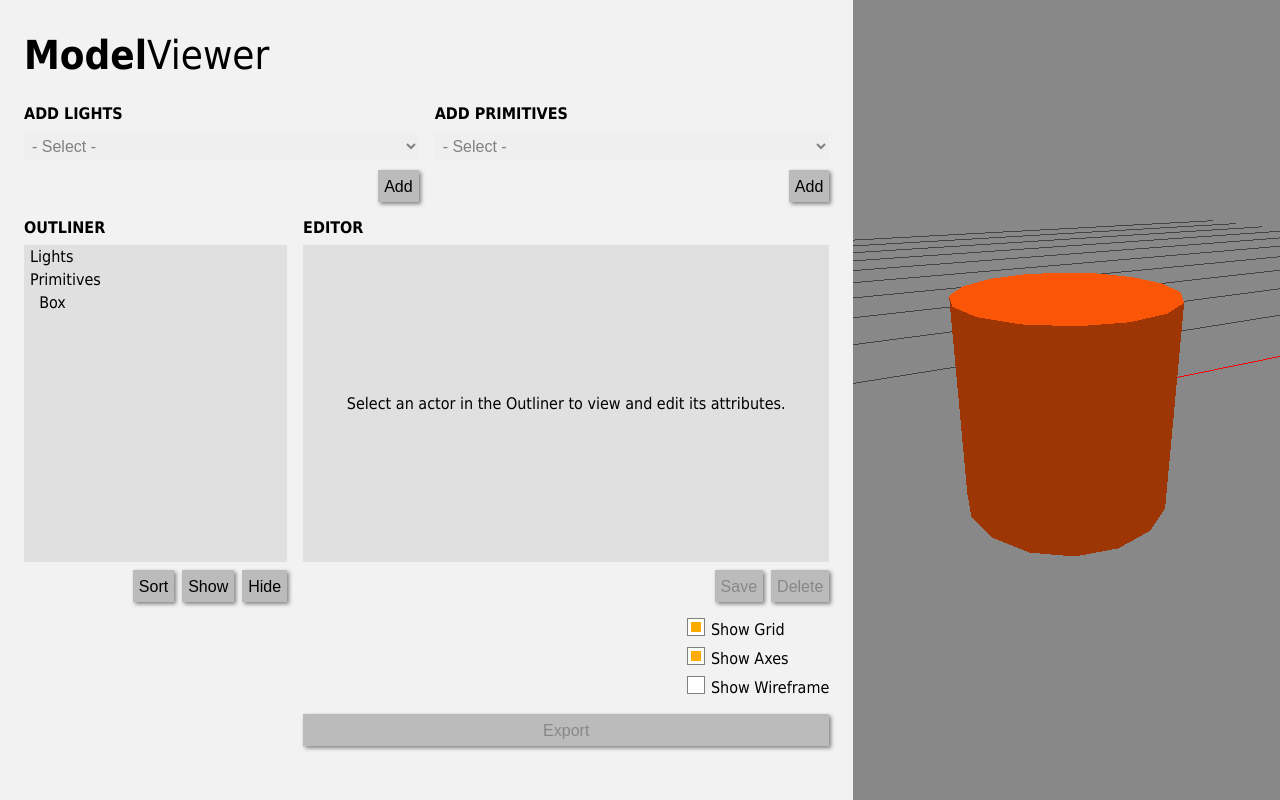
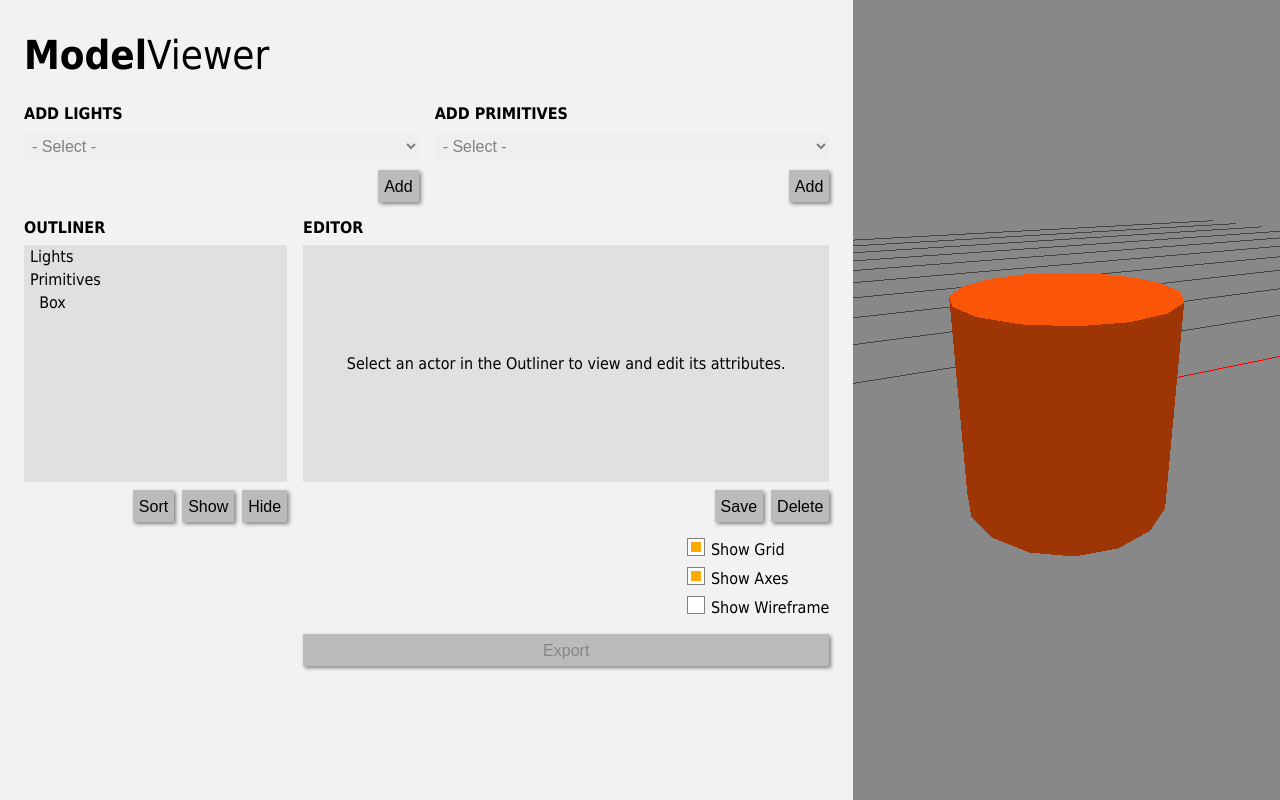
Before and after one commit to tlouchao/model-viewer, a React app: page / in a window 1280 px wide. Built offline with nearby package versions, Linux system fonts and the light colour scheme.

Commit message:
handle delete event

```diff
--- a/src/components/AppState.js
+++ b/src/components/AppState.js
@@ -23,9 +23,9 @@ const AppState = () => {
     const [actors, setActors] = useState(categoryMapHelper({}))
 
     const [categoriesSelected, setCategoriesSelected] = useState(categoryMapHelper(false))
-    const [categoryItemsSelected, setCategoryItemsSelected] = useState(categoryMapHelper([]))
+    const [categoryItemsSelected, setCategoryItemsSelected] = useState(categoryMapHelper({}))
     const [categoriesVisible, setCategoriesVisible] = useState(categoryMapHelper(true))
-    const [categoryItemsVisible, setCategoryItemsVisible] = useState(categoryMapHelper([]))
+    const [categoryItemsVisible, setCategoryItemsVisible] = useState(categoryMapHelper({}))
     const [currentSelected, setCurrentSelected] = useState(null)
 
     const [showGrid, setShowGrid] = useState(true)
@@ -229,6 +229,7 @@ const AppState = () => {
     }
 
     const handleSort = () => {
+        console.log("sort")
         let nextActorIds = []
     }
 
@@ -250,17 +251,30 @@ const AppState = () => {
                 (categoryItemsSelected[x][y]) ? [y, boolValue] : [y, categoryItemsVisible[x][y]]
             ))])
         })
-        console.log(nextVisibleState)
-        console.log(nextVisibleItemsState)
         setCategoriesVisible(Object.fromEntries(nextVisibleState))
         setCategoryItemsVisible(Object.fromEntries(nextVisibleItemsState))
     }
 
-    const handleDelete = (e) => {
-        const id = e.target.id
-        const categoryType = e.target.dataset.categorytype + 's'
-        if (currentSelected && !currentSelected.hasAttribute("data-actortype")) {
-            console.log("delete me at " + id)
+    const handleDelete = () => {
+        if (currentSelected && currentSelected.hasAttribute("data-actortype")) {
+            const id = currentSelected.dataset.id
+            const categoryType = currentSelected.dataset.categorytype + 's'
+            let nextActors = {...actors}
+            let nextCategoryItemsSelected = {...categoryItemsSelected} // todo: move into actors
+            let nextCategoryItemsVisible = {...categoryItemsVisible} // todo: move into actors
+            delete nextActors[categoryType][id]
+            delete nextCategoryItemsSelected[categoryType][id]
+            delete nextCategoryItemsVisible[categoryType][id]
+            setActors(nextActors)
+            setCategoryItemsSelected(nextCategoryItemsSelected)
+            setCategoriesVisible(nextCategoryItemsVisible)
+            const deleteIdx = actorIds[categoryType].findIndex((x) => x === Number(id))
+            setActorIds(prevState => ({
+                ...prevState,
+                [categoryType]: [].concat(prevState[categoryType].slice(0, deleteIdx),
+                                          prevState[categoryType].slice(deleteIdx + 1, prevState[categoryType].length))
+            }))
+            setCurrentSelected(null)
         }
     }
 
@@ -299,6 +313,7 @@ const AppState = () => {
                             handleOutlinerSort={handleSort}
                             handleOutlinerVisible={handleVisible}
                             handleOutlinerHidden={handleHidden}
+                            handleEditorDelete={handleDelete}
                             showGrid={showGrid}
                             showAxes={showAxes}
                             showWireframe={showWireframe}
--- a/src/components/gui/Editor.js
+++ b/src/components/gui/Editor.js
@@ -3,7 +3,7 @@ import EditorActorSummary from "./EditorActorSummary"
 
 const Editor = (props) => {
     let content;
-    if (!props.currentSelected || props.currentSelected.dataset.elemtype === "category") {
+    if (!props.currentSelected || !props.currentSelected.hasAttribute("data-actortype")) {
         content = <p id="editor-empty">
             Select an actor in the Outliner to view and edit its attributes.
             </p>
--- a/src/components/gui/EditorContainer.js
+++ b/src/components/gui/EditorContainer.js
@@ -7,8 +7,8 @@ const EditorContainer = (props) => {
             <h2 className="name-container">Editor</h2>
             <Editor actors={props.actors} currentSelected={props.currentSelected} />
             <div className="button-group">
-                <button disabled>Save</button>
-                <button disabled>Delete</button>
+                <button>Save</button>
+                <button onClick={props.handleEditorDelete}>Delete</button>
             </div>
         </div>
     )
--- a/src/components/gui/GUILayout.js
+++ b/src/components/gui/GUILayout.js
@@ -38,7 +38,9 @@ const GUILayout = (props) => {
                 />
                 <EditorContainer actors={props.actors}
                                  actorIds={props.actorIds}
-                                 currentSelected={props.currentSelected} />
+                                 currentSelected={props.currentSelected}
+                                 handleEditorDelete={props.handleEditorDelete}
+                 />
             </div>
             <div id="gui-toggle-layout">
                 <div id="gui-toggle">
--- a/src/components/gui/Outliner.js
+++ b/src/components/gui/Outliner.js
@@ -25,7 +25,6 @@ const Outliner = (props) => {
                     <p  key={i}
                         className={`outliner-category ${(props.categoriesSelected[x]) ? "outliner-category-selected" : ""} ${(props.categoriesVisible[x]) ? "" : "outliner-hidden"}`}
                         data-categorytype={x}
-                        data-elemtype="category"
                         onClick={props.handleCategoryClick}>
                         {x}
                         {spanHelper(x, " (Max: ")}
@@ -38,7 +37,6 @@ const Outliner = (props) => {
                                 data-id={props.actors[x][y].id}
                                 data-actortype={props.actors[x][y].actorType}
                                 data-categorytype={props.actors[x][y].categoryType}
-                                data-elemtype="item"
                                 className={`outliner-item ${(props.categoryItemsSelected[x][y]) ? "outliner-item-selected" : ""} ${(props.categoryItemsVisible[x][y]) ? "" : "outliner-hidden"}`}
                                 onClick={props.handleCategoryItemClick}>
                                 <span>{indent}</span>{props.actors[x][y].name}
--- a/src/static/scss/components/gui/_gui.scss
+++ b/src/static/scss/components/gui/_gui.scss
@@ -7,8 +7,8 @@
     display: grid;
     grid-template-rows: map-get(v.$heights, "brandheight")
                         map-get(v.$heights, "dropdownheight")
-                        minmax(map-get(v.$heights, "outlinerheight"), 50vh)
-                        minmax(map-get(v.$heights, "togglelayoutheight"), 12vh)
+                        minmax(map-get(v.$heights, "outlinerheight"), 40vh)
+                        minmax(map-get(v.$heights, "togglelayoutheight"), 10vh)
                         auto;
     padding: 2rem 1.5rem;
     @media only screen and (max-width: map-get(v.$breakpoints, "phone")) {
```
